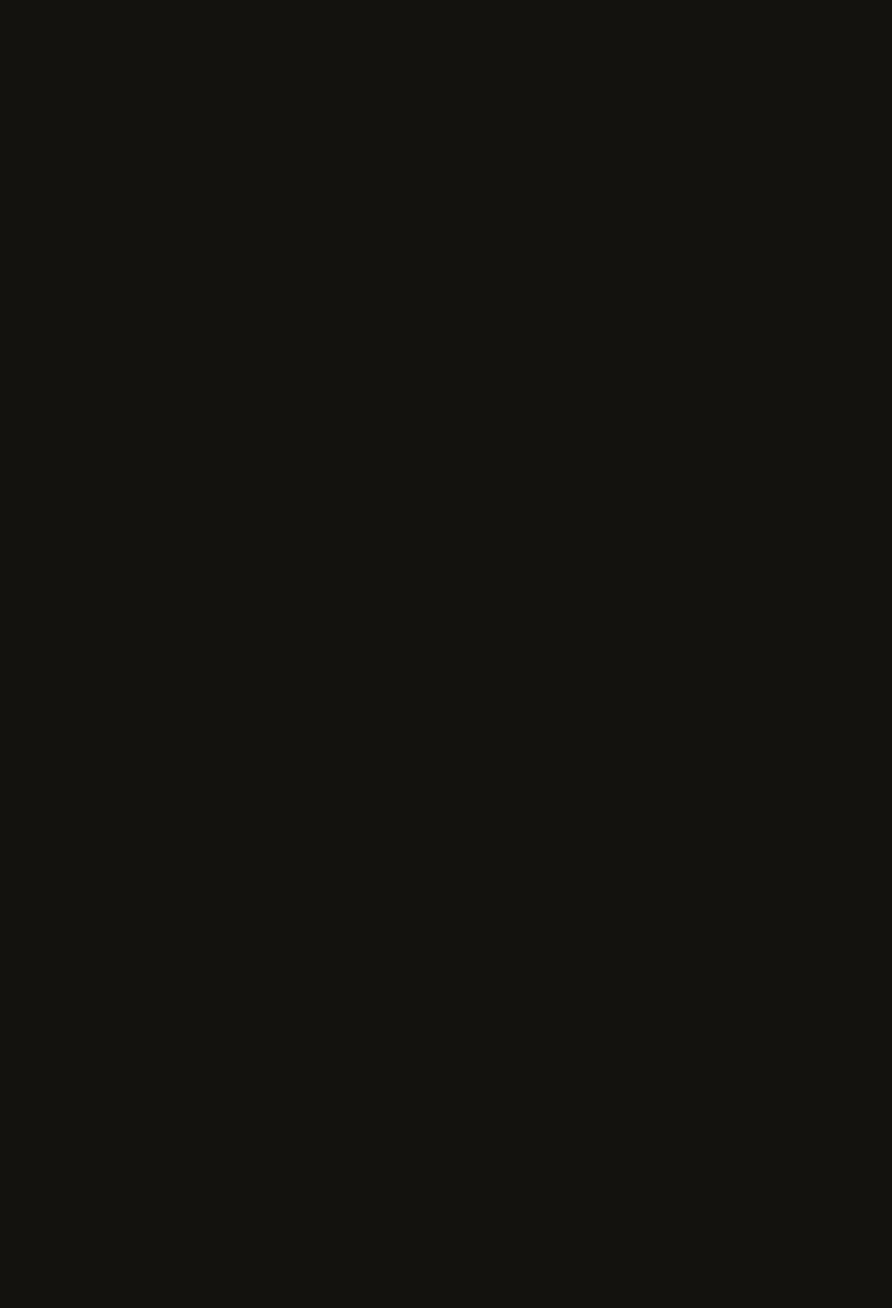
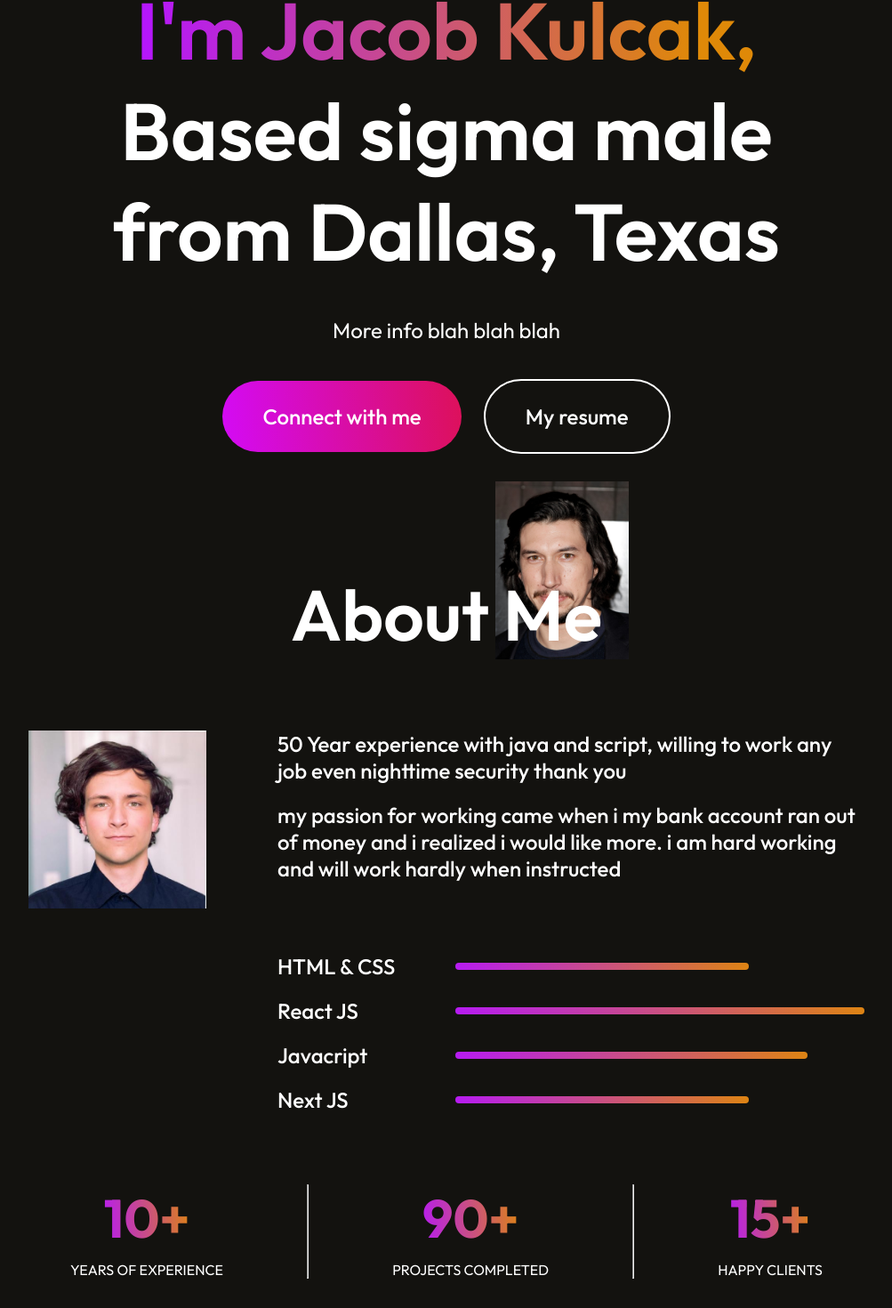
Before and after one commit to JacobKulcak/Portfolio-Website, a React (Vite) app: page / in a window 1280 px wide. Shown: the part 568-2038 px from the top of the page at 89% size, without its empty margins (138-1141 px from the left). Before the commit the page ends 820 px from the top, so only its background shows below. Built offline with nearby package versions, Linux system fonts and the light colour scheme.

Commit message:
crazy stuff

```diff
--- a/index.html
+++ b/index.html
@@ -1,10 +1,17 @@
-<!doctype html>
+<!DOCTYPE html>
 <html lang="en">
   <head>
     <meta charset="UTF-8" />
     <link rel="icon" type="image/svg+xml" href="/vite.svg" />
     <meta name="viewport" content="width=device-width, initial-scale=1.0" />
     <title>Portfolio React</title>
+    <link rel="preconnect" href="https://fonts.googleapis.com" />
+    <link rel="preconnect" href="https://fonts.gstatic.com" crossorigin />
+    <link
+      href="https://fonts.googleapis.com/css2?family=Outfit:wght@100..900&display=swap"
+      rel="stylesheet"
+    />
+    />
   </head>
   <body>
     <div id="root"></div>
--- a/src/App.jsx
+++ b/src/App.jsx
@@ -1,10 +1,14 @@
 import React from "react";
 import Navbar from "./Components/Navbar/Navbar";
+import Hero from "./Components/Hero/Hero";
+import About from "./Components/About/About";
 
 const App = () => {
   return (
     <div>
       <Navbar/>
+      <Hero/>
+      <About/>
     </div>
   );
 };
--- /dev/null
+++ b/src/Components/About/About.css
@@ -0,0 +1,84 @@
+.about{
+    display: flex;
+    flex-direction: column;
+    align-items: center;
+    justify-content: center;
+    gap: 80px;
+    margin: 80px 170px;
+}
+.about-title{
+    position: relative;
+}
+.about-title h1{
+    padding: 0px 30px;
+    font-size: 80px;
+    font-weight: 600;
+}
+.about-title img{
+    position: absolute;
+    bottom: 0;
+    right: 0;
+    z-index: -1;
+}
+.about-sections{
+    display: flex;
+    gap: 80px;
+}
+.about-right{
+    display: flex;
+    flex-direction: column;
+    gap: 80px;
+
+}
+.about-para{
+    display: flex;
+    flex-direction: column;
+    gap: 20px;
+    font-size: 24px;
+    font-weight: 500;
+}
+.about-skills{
+    display: flex;
+    flex-direction: column;
+    gap: 20px;
+
+}
+.about-skill{
+    display: flex;
+    gap: 50px;
+    align-items: center;
+    transition: 0.3s;
+}
+.about-skill p{
+    min-width: 150px;
+    font-size: 24px;
+    font-weight: 500;
+}
+.about-skill hr{
+    outline: none;
+    border: none;
+    width: 50%;
+    height: 8px;
+    border-radius: 50px;
+    background: linear-gradient(264deg, #DF8908 -5%, #B415FF 106%);
+}
+.about-achievements{
+    display: flex;
+    width: 100%;
+    justify-content: space-around;
+    margin-bottom: 80px;
+}
+.about-achievement{
+    display: flex;
+    flex-direction: column;
+    align-items: center;
+    gap: 10px;
+    transition: 0.5s;
+}
+.about-achievement h1{
+    font-size: 60px;
+    font-weight: 700;
+    background: linear-gradient(264deg, #DF8908 -5%, #B415FF 106%);
+    -webkit-background-clip: text;
+    -webkit-text-fill-color: transparent;
+}
--- /dev/null
+++ b/src/Components/About/About.jsx
@@ -0,0 +1,69 @@
+import React from "react";
+import "./About.css";
+import theme_pattern from "../../assets/theme_pattern.jpg";
+import profile_img from "../../assets/profile.jpg";
+
+const About = () => {
+  return (
+    <div className="about">
+      <div className="about-title">
+        <h1>About Me</h1>
+        <img src={theme_pattern} height={200} alt="" />
+      </div>
+      <div className="about-sections">
+        <div className="about-left">
+          <img src={profile_img} height={200} alt="" />
+        </div>
+        <div className="about-right">
+          <div className="about-para">
+            <p>
+              50 Year experience with java and script, willing to work any job
+              even nighttime security thank you
+            </p>
+            <p>
+              my passion for working came when i my bank account ran out of
+              money and i realized i would like more. i am hard working and will
+              work hardly when instructed
+            </p>
+          </div>
+          <div className="about-skills">
+            <div className="about-skill">
+              <p>HTML & CSS</p>
+              <hr style={{ width: "50%" }} />
+            </div>
+            <div className="about-skill">
+              <p>React JS</p>
+              <hr style={{ width: "70%" }} />
+            </div>
+            <div className="about-skill">
+              <p>Javacript</p>
+              <hr style={{ width: "60%" }} />
+            </div>
+            <div className="about-skill">
+              <p>Next JS</p>
+              <hr style={{ width: "50%" }} />
+            </div>
+          </div>
+        </div>
+      </div>
+      <div className="about-achievements">
+        <div className="about-achievement">
+          <h1>10+</h1>
+          <p>YEARS OF EXPERIENCE</p>
+        </div>
+        <hr />
+        <div className="about-achievement">
+          <h1>90+</h1>
+          <p>PROJECTS COMPLETED</p>
+        </div>
+        <hr />
+        <div className="about-achievement">
+          <h1>15+</h1>
+          <p>HAPPY CLIENTS</p>
+        </div>
+      </div>
+    </div>
+  );
+};
+
+export default About;
--- /dev/null
+++ b/src/Components/Hero/Hero.css
@@ -0,0 +1,57 @@
+.hero{
+    display: flex;
+    align-items: center;
+    flex-direction: column;
+    gap: 35px;
+
+}
+
+.hero img{
+    margin-top: 150px;
+}
+.hero h1{
+    text-align: center;
+    width: 70%;
+    font-size: 90px;
+    font-weight: 600;
+}
+.hero h1 span{
+    background: linear-gradient(270deg, #DF8908 10%, #B415FF 100%);
+    background-clip: text;
+    -webkit-background-clip: text;
+    -webkit-text-fill-color: transparent;
+}
+.hero p{
+    width: 50%;
+    text-align: center;
+    font-size: 24px;
+    line-height: 40px;
+
+}
+.hero-action{
+    display: flex;
+    align-items: center;
+    gap: 25px;
+    font-size: 24px;
+    font-weight: 500;
+    margin-bottom: 50px;
+}
+.hero-connect{
+    padding: 25px 45px;
+    border-radius: 50px;
+    background: linear-gradient(264deg, #DF1234 -24.2%, #D30AFF 106%);
+    cursor: pointer;
+}
+.hero-resume{
+    padding: 25px 45px;
+    border-radius: 50px;
+    border: 2px solid #FFF;
+    cursor: pointer;
+}
+.hero-connect:hover{
+    border: 2px solid whitesmoke;
+
+}
+.hero-resume:hover{
+    border-color: #B415FF;
+}
--- /dev/null
+++ b/src/Components/Hero/Hero.jsx
@@ -0,0 +1,20 @@
+import React from "react";
+import "./Hero.css";
+
+const Hero = () => {
+  return (
+    <div className="hero">
+      <img src="https://github.com/jacobkulcak.png" height={200} alt="" />
+      <h1>
+        <span>I'm Jacob Kulcak,</span> Based sigma male from Dallas, Texas
+      </h1>
+      <p>More info blah blah blah</p>
+      <div className="hero-action">
+        <div className="hero-connect">Connect with me</div>
+        <div className="hero-resume">My resume</div>
+      </div>
+    </div>
+  );
+};
+
+export default Hero;
--- a/src/index.css
+++ b/src/index.css
@@ -7,4 +7,5 @@ body{
     height: 100vh;
     background:#13120f;
     color: white;
+    font-family: 'outfit';
 }
```
Also changed, not shown: src/assets/profile.jpg (added), src/assets/theme_pattern.jpg (added).
